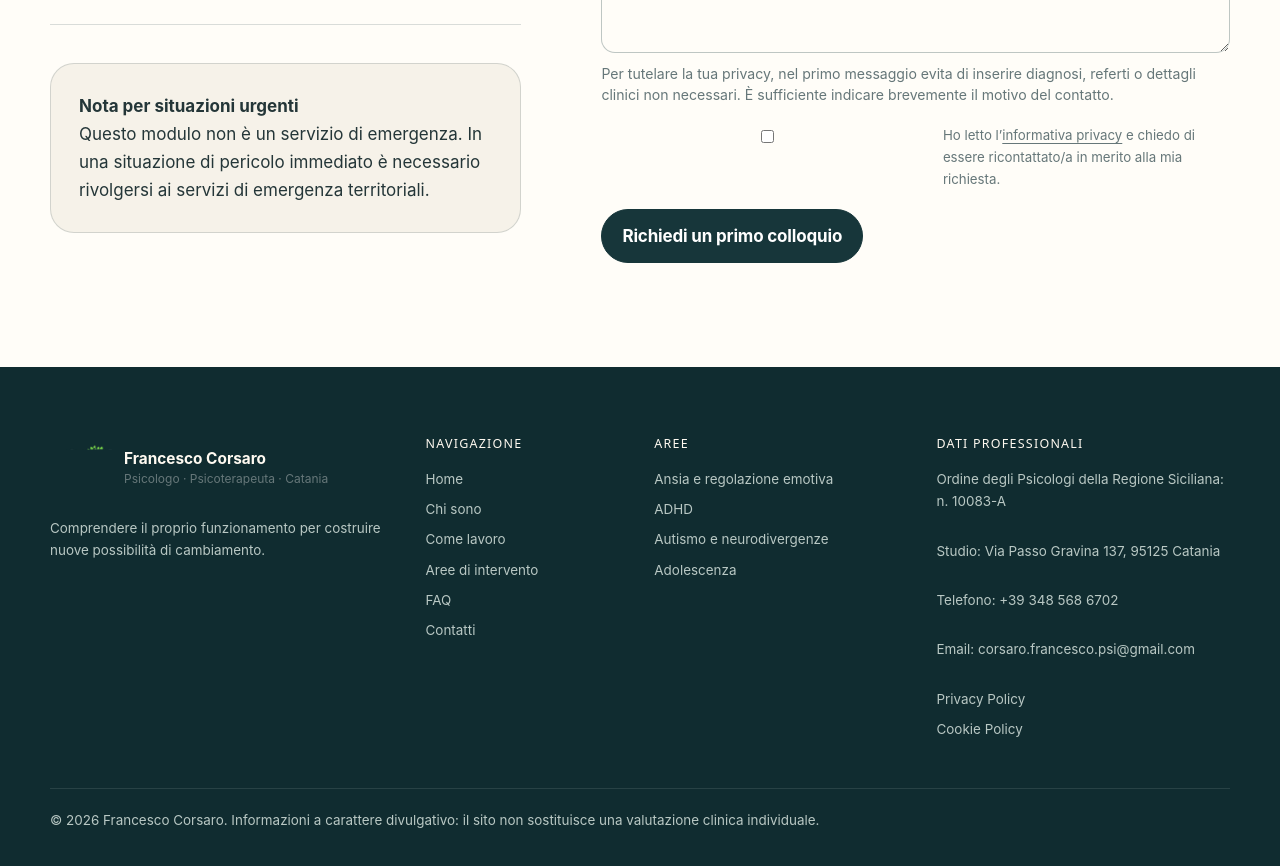
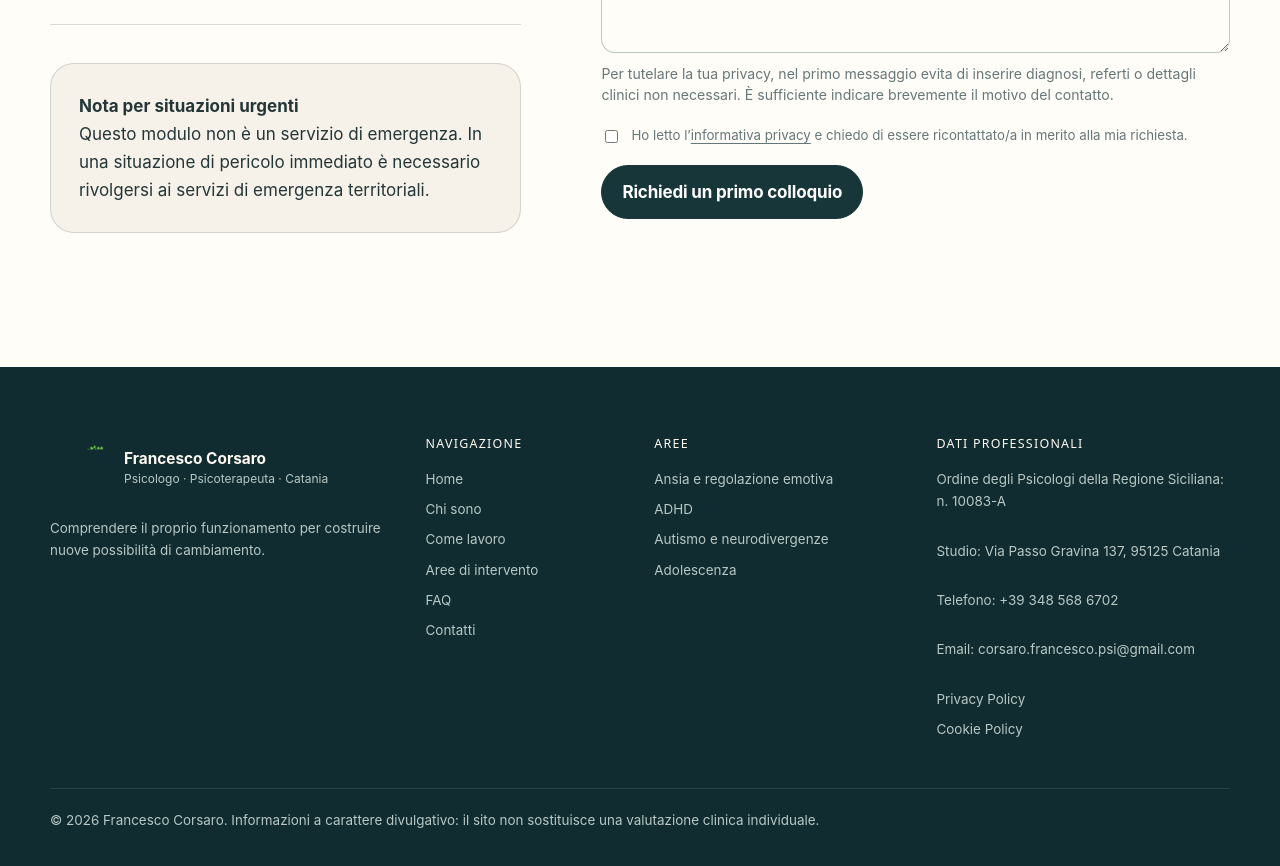
Before and after one commit to francesco-corsaro/francesco-corsaro-site, a Next.js app: page /contatti in a window 1280 px wide. Shown: the part 1200-2066 px from the top of the page. Built offline with nearby package versions, Linux system fonts and the light colour scheme.

Commit message:
fix(a11y): improve footer subtitle contrast and consent checkbox sizing

```diff
--- a/app/identity.css
+++ b/app/identity.css
@@ -88,3 +88,14 @@
   .portrait-card { min-height: 390px; border-radius: 26px 26px 78px 26px; }
   .about-photo { min-height: 380px; border-radius: 88px 24px 24px 24px; }
 }
+
+/* Keep the professional subtitle legible against the dark footer. */
+.footer .brand small {
+  color: #b9c8c4;
+}
+
+/* Text fields are full width; the consent checkbox must keep its native size. */
+.contact-form .check input {
+  width: auto;
+  flex: 0 0 auto;
+}
```
